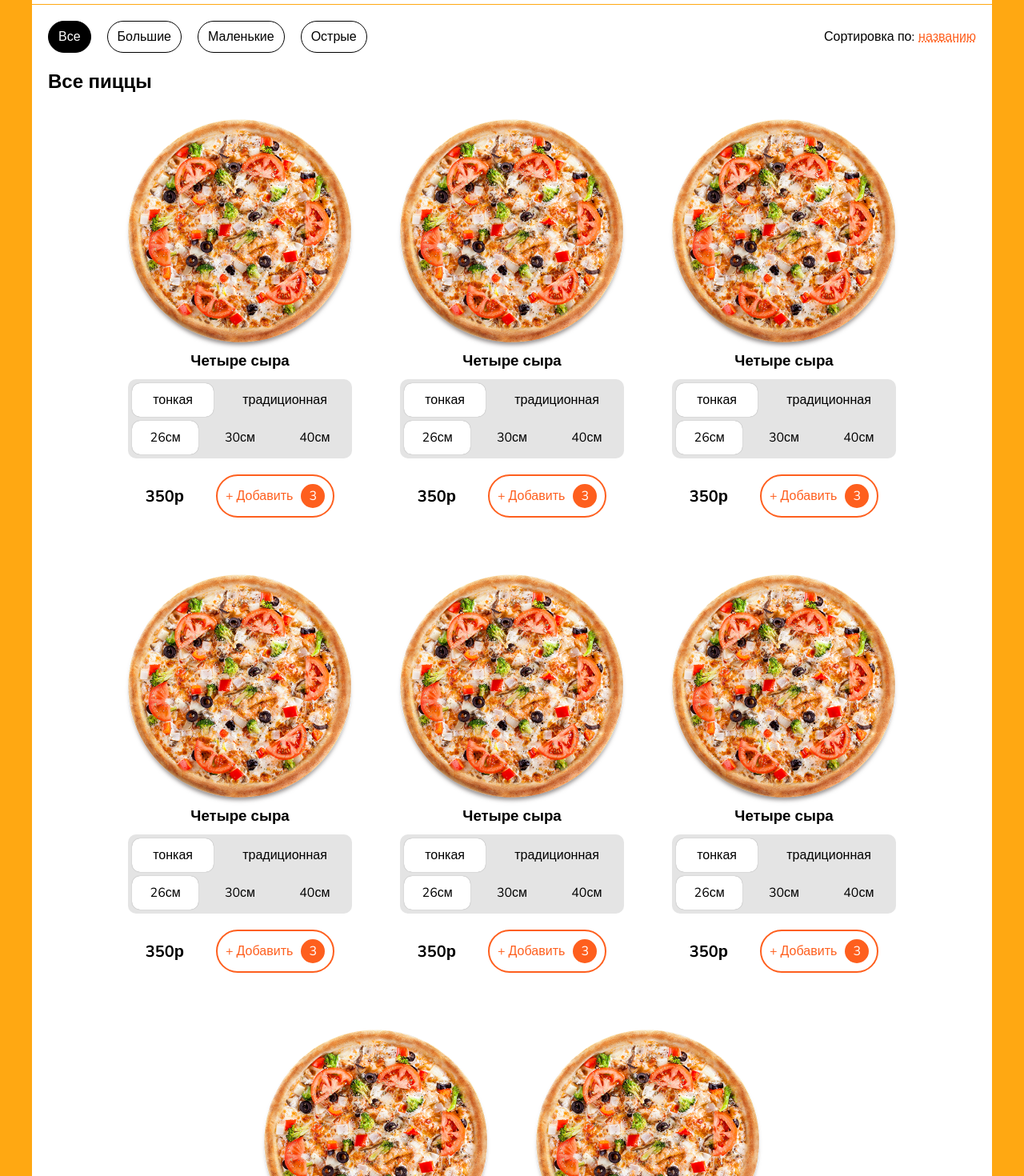
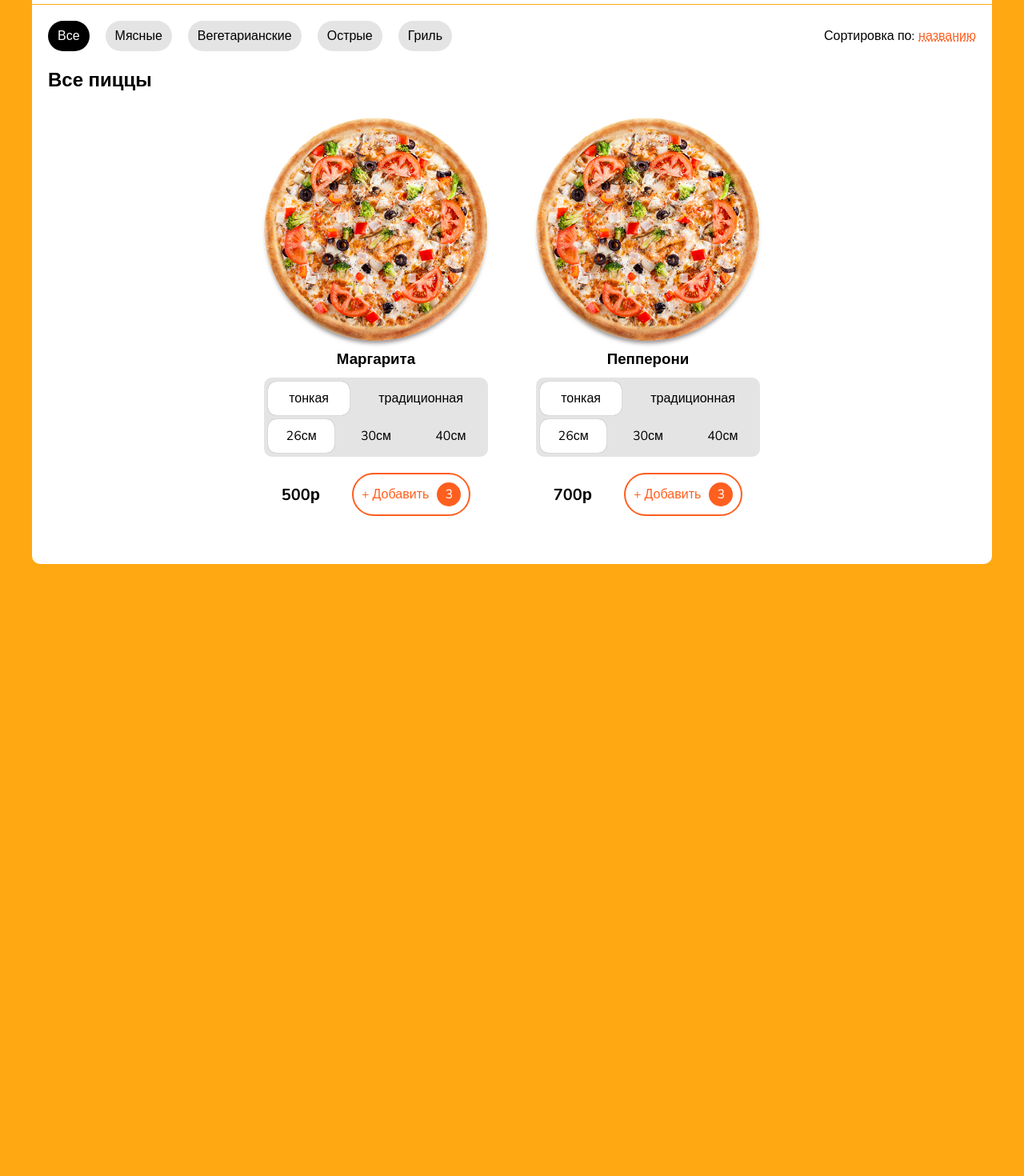
Before and after one commit to AlexCoder47/pizza-click, a React (Create React App) app: page / in a window 1280 px wide. Shown: the part 100-1570 px from the top of the page at 80% size. After the commit the page ends 825 px from the top, so only its background shows below. Built offline with nearby package versions, Linux system fonts and the light colour scheme.

Commit message:
redesign buttons and hovers, add props for Pizza-cards

```diff
--- a/src/App.js
+++ b/src/App.js
@@ -16,14 +16,8 @@ function App() {
         <h2>Все пиццы</h2>
       </div>
       <div className='pizza-block'>
-        <Pizza />
-        <Pizza />
-        <Pizza />
-        <Pizza />
-        <Pizza />
-        <Pizza />
-        <Pizza />
-        <Pizza />
+        <Pizza title="Маргарита" price={500}/>
+        <Pizza title="Пепперони" price={700}/>
       </div>
     </div>
   );
--- a/src/components/Categories.jsx
+++ b/src/components/Categories.jsx
@@ -3,9 +3,10 @@ function Categories() {
     return (
         <nav>
             <p className="active">Все</p>
-            <p>Большие</p>
-            <p>Маленькие</p>
+            <p>Мясные</p>
+            <p>Вегетарианские</p>
             <p>Острые</p>
+            <p>Гриль</p>
         </nav>
     )
 }
--- a/src/components/Pizza.jsx
+++ b/src/components/Pizza.jsx
@@ -1,9 +1,9 @@
 
-function Pizza() {
+function Pizza({title, price}) {
     return (
         <div className="card-pizza">
             <img src="pizza-margherita.png" alt="" />
-            <h3>Четыре сыра</h3>
+            <h3>{title}</h3>
             <div className="card-pizza-settings">
                 <div className="card-pizza-type">
                     <span className="active">тонкая</span>
@@ -16,7 +16,7 @@ function Pizza() {
                 </div>
             </div>
             <div className="card-pizza-result">
-                <div className="card-pizza-price">350р</div>
+                <div className="card-pizza-price">{price}р</div>
                 <div className="card-pizza-add">
                     + Добавить
                     <span>3</span>
--- a/src/scss/app.scss
+++ b/src/scss/app.scss
@@ -1,5 +1,6 @@
 $orange: #ffa812;
 $orange-dark: #fe5f1e;
+$gray: rgb(228, 228, 228);
 
 
 @mixin nunito-regular {
@@ -115,7 +116,7 @@ nav {
     p {
         padding: 8px 12px;
         border-radius: 40px;
-        border: 1px solid #000;
+        background-color: $gray;
         cursor: pointer;
         &.active {
             background-color: #000;
@@ -148,7 +149,7 @@ nav {
         width: 300px;
     }
     .card-pizza-settings {
-        background-color: rgb(228, 228, 228);
+        background-color: $gray;
         margin: 10px;
         padding: 5px;
         border-radius: 10px;
```
